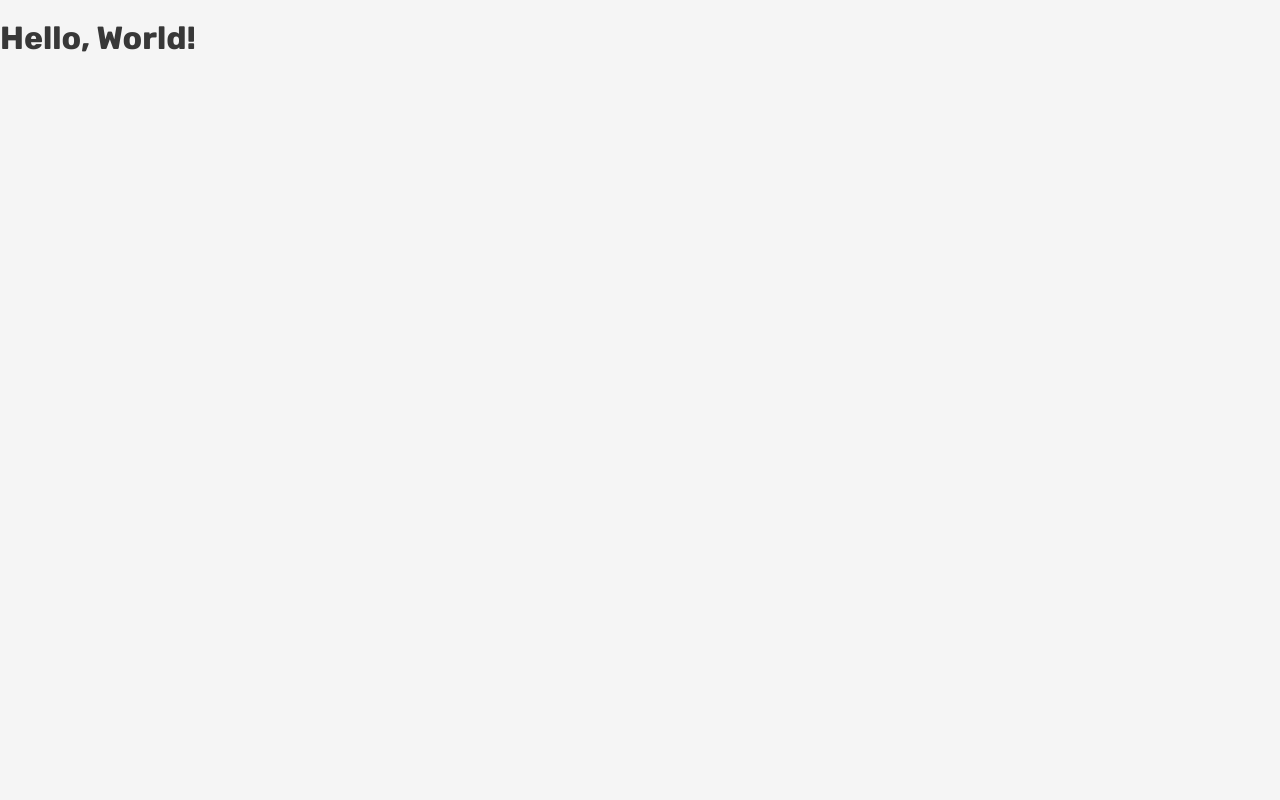
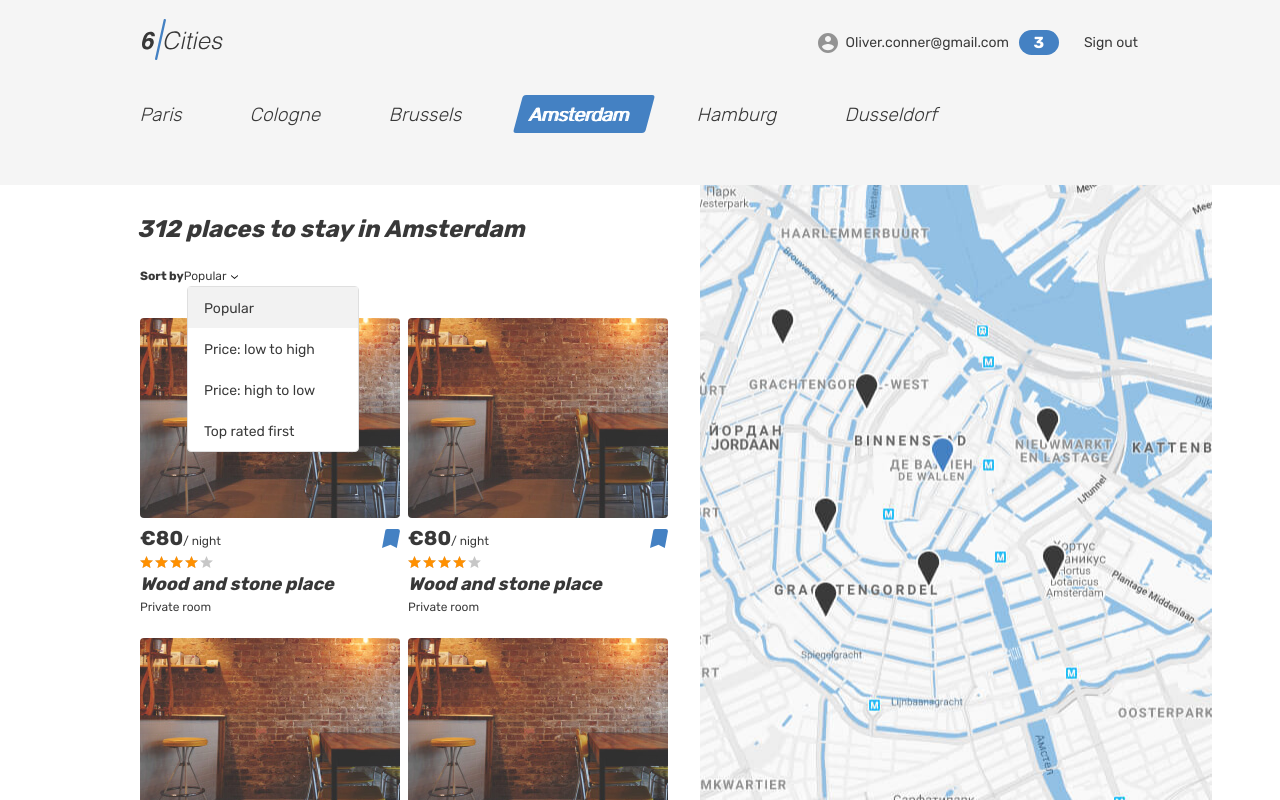
Before and after one commit to htmlacademy-react/2273727-six-cities-13, a React (Vite) app: page / in a window 1280 px wide. Built offline with nearby package versions, Linux system fonts and the light colour scheme.

Commit message:
feat: создана общая структура проекта, осуществлена отрисовка main страницы (статически), создан компонент карточки

```diff
--- /dev/null
+++ b/src/components/app/app.tsx
@@ -0,0 +1,9 @@
+import MainPage from '../main/main';
+
+function App() : JSX.Element {
+  return (
+    <MainPage />
+  );
+}
+
+export default App;
--- /dev/null
+++ b/src/components/main/main.tsx
@@ -0,0 +1,114 @@
+import PlaceCard from '../placeCard/placeCard';
+
+
+function MainPage(): JSX.Element {
+  return (
+    <div className="page page--gray page--main">
+      <header className="header">
+        <div className="container">
+          <div className="header__wrapper">
+            <div className="header__left">
+              <a className="header__logo-link header__logo-link--active">
+                <img className="header__logo" src="img/logo.svg" alt="6 cities logo" width="81" height="41" />
+              </a>
+            </div>
+            <nav className="header__nav">
+              <ul className="header__nav-list">
+                <li className="header__nav-item user">
+                  <a className="header__nav-link header__nav-link--profile" href="#">
+                    <div className="header__avatar-wrapper user__avatar-wrapper">
+                    </div>
+                    <span className="header__user-name user__name">Oliver.conner@gmail.com</span>
+                    <span className="header__favorite-count">3</span>
+                  </a>
+                </li>
+                <li className="header__nav-item">
+                  <a className="header__nav-link" href="#">
+                    <span className="header__signout">Sign out</span>
+                  </a>
+                </li>
+              </ul>
+            </nav>
+          </div>
+        </div>
+      </header>
+
+      <main className="page__main page__main--index">
+        <h1 className="visually-hidden">Cities</h1>
+        <div className="tabs">
+          <section className="locations container">
+            <ul className="locations__list tabs__list">
+              <li className="locations__item">
+                <a className="locations__item-link tabs__item" href="#">
+                  <span>Paris</span>
+                </a>
+              </li>
+              <li className="locations__item">
+                <a className="locations__item-link tabs__item" href="#">
+                  <span>Cologne</span>
+                </a>
+              </li>
+              <li className="locations__item">
+                <a className="locations__item-link tabs__item" href="#">
+                  <span>Brussels</span>
+                </a>
+              </li>
+              <li className="locations__item">
+                <a className="locations__item-link tabs__item tabs__item--active">
+                  <span>Amsterdam</span>
+                </a>
+              </li>
+              <li className="locations__item">
+                <a className="locations__item-link tabs__item" href="#">
+                  <span>Hamburg</span>
+                </a>
+              </li>
+              <li className="locations__item">
+                <a className="locations__item-link tabs__item" href="#">
+                  <span>Dusseldorf</span>
+                </a>
+              </li>
+            </ul>
+          </section>
+        </div>
+        <div className="cities">
+          <div className="cities__places-container container">
+            <section className="cities__places places">
+              <h2 className="visually-hidden">Places</h2>
+              <b className="places__found">312 places to stay in Amsterdam</b>
+              <form className="places__sorting" action="#" method="get">
+                <span className="places__sorting-caption">Sort by</span>
+                <span className="places__sorting-type" tabIndex={0}>
+                  Popular
+                  <svg className="places__sorting-arrow" width="7" height="4">
+                    <use xlinkHref="#icon-arrow-select"></use>
+                  </svg>
+                </span>
+                <ul className="places__options places__options--custom places__options--opened">
+                  <li className="places__option places__option--active" tabIndex={0}>Popular</li>
+                  <li className="places__option" tabIndex={0}>Price: low to high</li>
+                  <li className="places__option" tabIndex={0}>Price: high to low</li>
+                  <li className="places__option" tabIndex={0}>Top rated first</li>
+                </ul>
+              </form>
+              <div className="cities__places-list places__list tabs__content">
+
+                <PlaceCard />
+                <PlaceCard />
+                <PlaceCard />
+                <PlaceCard />
+                <PlaceCard />
+
+              </div>
+            </section>
+            <div className="cities__right-section">
+              <section className="cities__map map"></section>
+            </div>
+          </div>
+        </div>
+      </main>
+    </div>
+  );
+}
+
+export default MainPage;
--- /dev/null
+++ b/src/components/placeCard/placeCard.tsx
@@ -0,0 +1,39 @@
+
+
+function PlaceCard(): JSX.Element {
+  return (
+    <article className="cities__card place-card">
+      <div className="cities__image-wrapper place-card__image-wrapper">
+        <a href="#">
+          <img className="place-card__image" src="img/room.jpg" width="260" height="200" alt="Place image" />
+        </a>
+      </div>
+      <div className="place-card__info">
+        <div className="place-card__price-wrapper">
+          <div className="place-card__price">
+            <b className="place-card__price-value">&euro;80</b>
+            <span className="place-card__price-text">&#47;&nbsp;night</span>
+          </div>
+          <button className="place-card__bookmark-button place-card__bookmark-button--active button" type="button">
+            <svg className="place-card__bookmark-icon" width="18" height="19">
+              <use xlinkHref="#icon-bookmark"></use>
+            </svg>
+            <span className="visually-hidden">In bookmarks</span>
+          </button>
+        </div>
+        <div className="place-card__rating rating">
+          <div className="place-card__stars rating__stars">
+            <span style={{ width: '80%' }}></span>
+            <span className="visually-hidden">Rating</span>
+          </div>
+        </div>
+        <h2 className="place-card__name">
+          <a href="#">Wood and stone place</a>
+        </h2>
+        <p className="place-card__type">Private room</p>
+      </div>
+    </article>
+  );
+}
+
+export default PlaceCard;
--- a/src/index.tsx
+++ b/src/index.tsx
@@ -1,5 +1,6 @@
 import React from 'react';
 import ReactDOM from 'react-dom/client';
+import App from './components/app/app';
 
 const root = ReactDOM.createRoot(
   document.getElementById('root') as HTMLElement
@@ -7,6 +8,6 @@
 
 root.render(
   <React.StrictMode>
-    <h1>Hello, World!</h1>
+    <App />
   </React.StrictMode>
 );
```
Also changed, not shown: 1 other file (tests, documents, lock files or other folders).
